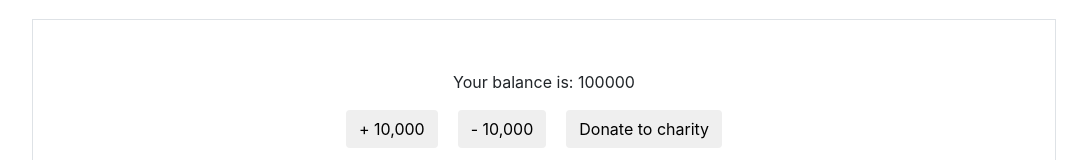
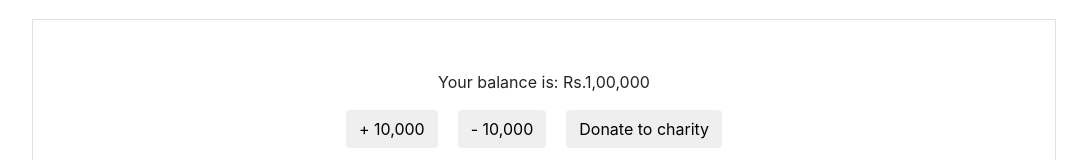
Before and after one commit to jenipharachel/Bank_Balance_App, a React (Create React App) app: page / in a window 1280 px wide. Shown: the part 157-317 px from the top of the page, without its empty margins (96-1183 px from the left). Built offline with nearby package versions, Linux system fonts and the light colour scheme.

Commit message:
balance in rupee format

```diff
--- a/src/components/Box.js
+++ b/src/components/Box.js
@@ -4,7 +4,7 @@ class Box extends React.Component {
   render() {
     return (
       <div className="border border box-container">
-        <p>Your balance is: {this.props.value}</p>
+        <p>Your balance is: Rs.{this.props.value.toLocaleString("en-IN")}</p>
         <button className="btn btn-default" onClick={this.props.incBal}>
           + 10,000
         </button>
```
